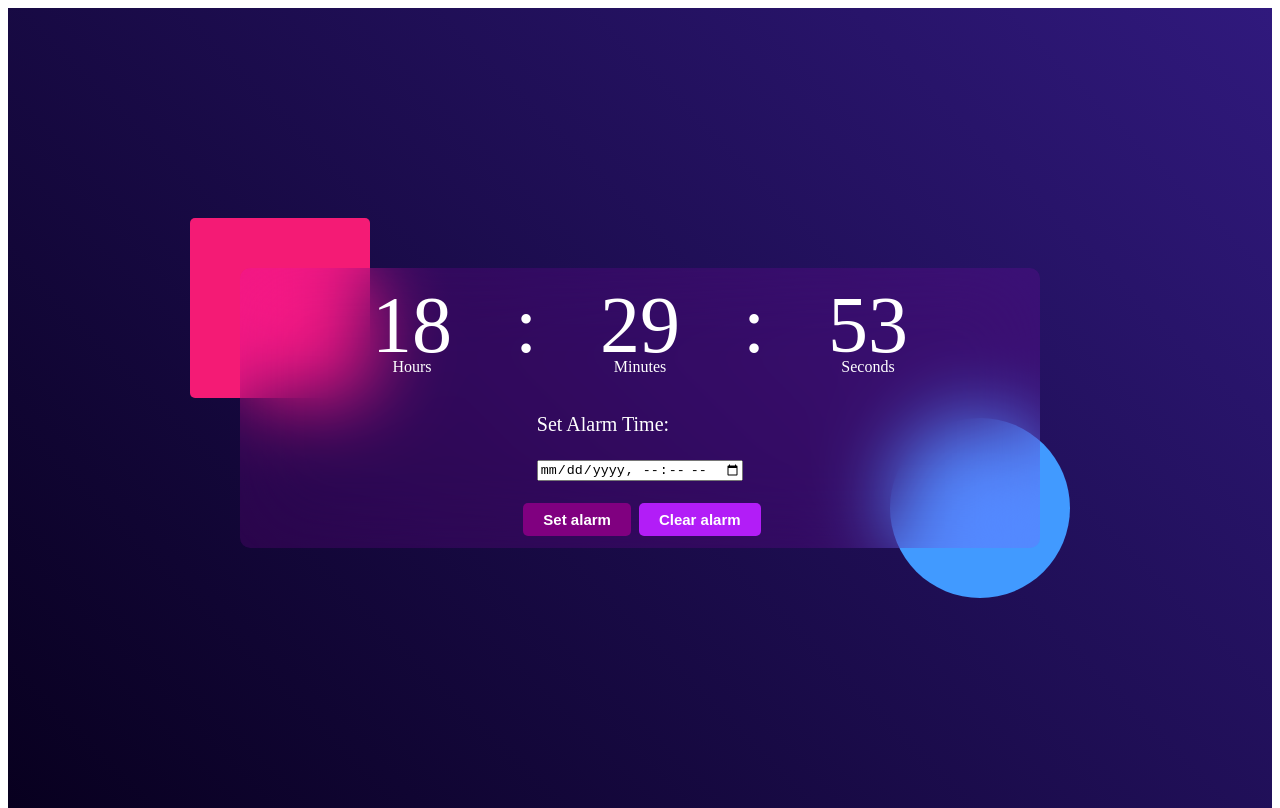
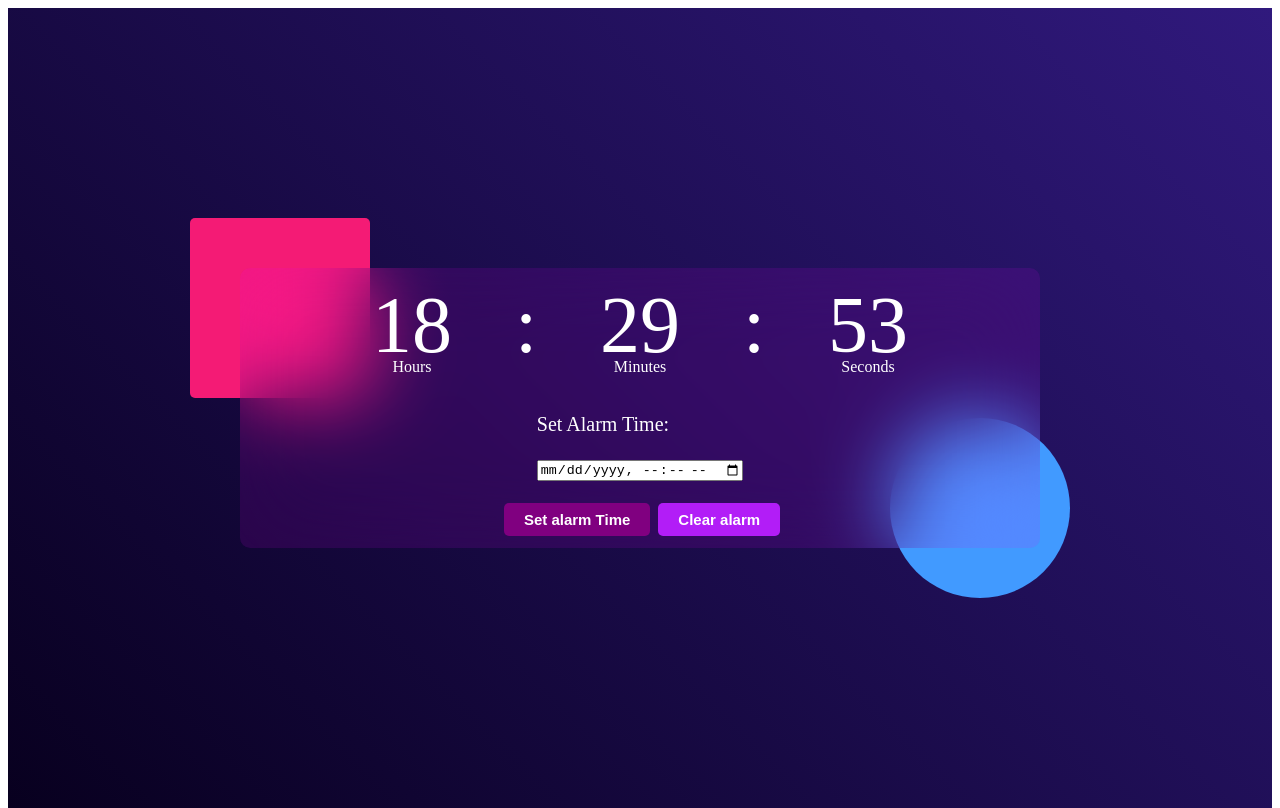
Before and after one commit to Manas1341/Alarmclock.io, a plain HTML site: page index.html in a window 1280 px wide. Drawn offline with Linux system fonts and the light colour scheme.

Commit message:
Update index.html

```diff
--- a/index.html
+++ b/index.html
@@ -24,7 +24,7 @@
                     <input type="datetime-local" name="alarmTime" onchange="setAlarmTime(this.value)" />
                 </div>
                 <div class="btn">
-                    <button class="button set-alarm" onclick="setAlarm()">Set alarm</button>
+                    <button class="button set-alarm" onclick="setAlarm()">Set alarm Time</button>
                     <button class="button clear-alarm" onclick="clearAlarm()">Clear alarm</button>
                 </div>
             </div>
```
